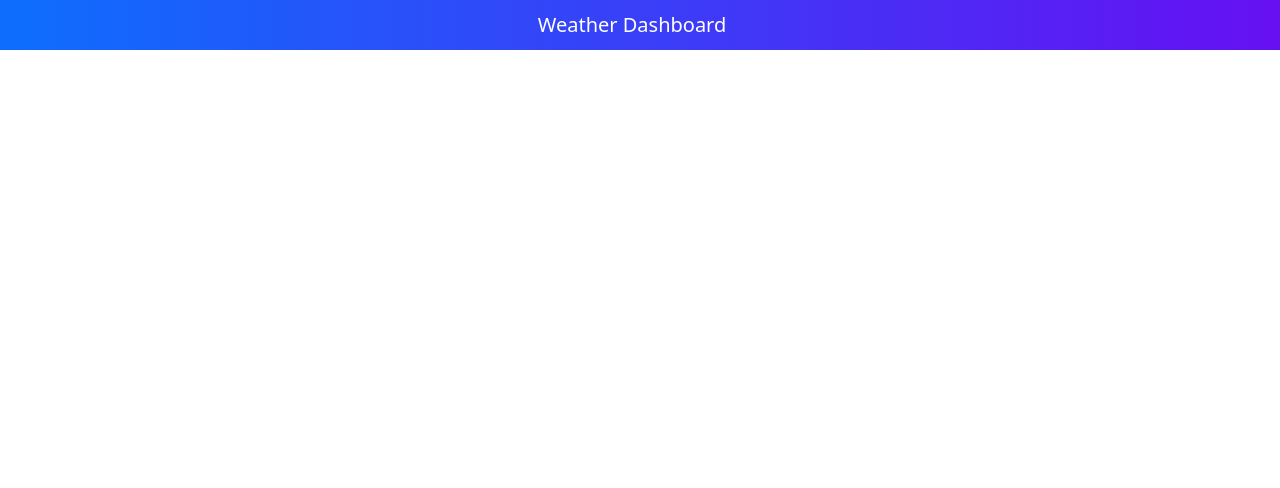
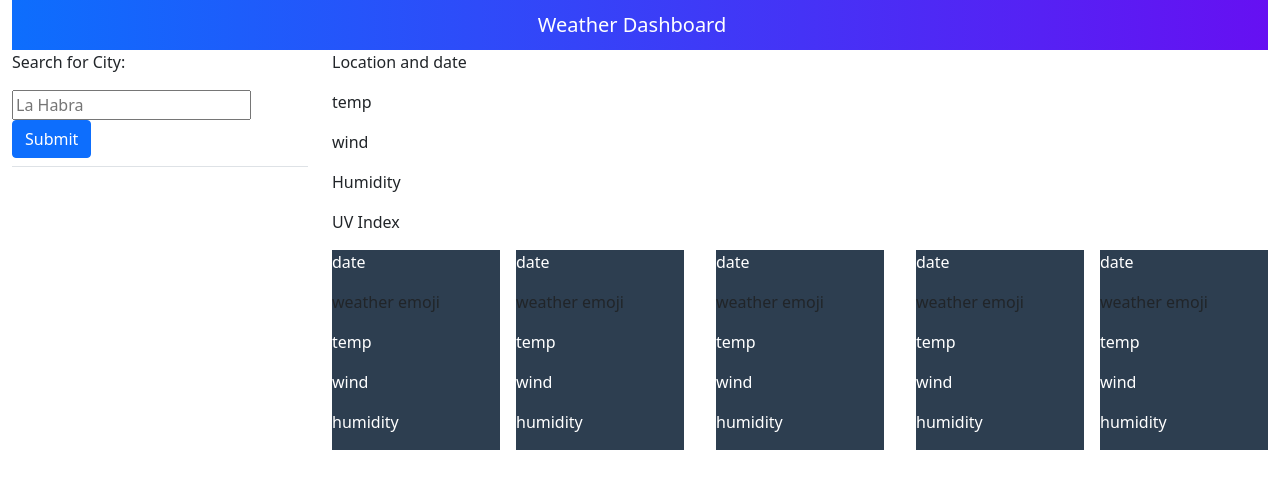
Before and after one commit to Revivedaniel/weatherDashboard, a plain HTML site: page index.html in a window 1280 px wide. Drawn offline with nearby package versions, Linux system fonts and the light colour scheme.

Commit message:
Created the current weather and 5-day forecast sections and styled them enough to manipulate

```diff
--- a/assets/css/style.css
+++ b/assets/css/style.css
@@ -1,3 +1,16 @@
 .custom-bg-1 {
     background: linear-gradient(90deg, rgba(13,110,253,1) 0%, rgba(102,16,242,1) 100%);;
 }
+
+.custom-bg-2 {
+    background-color: #2d3e50;
+}
+
+.custom-width-1 {
+    width: 250px;
+}
+
+/*forecast card style*/
+.forecastDate, .forecastTemp, .forecastWind, .forecastHumidity {
+    color: white;
+}
--- a/index.html
+++ b/index.html
@@ -8,15 +8,88 @@
     <link href="https://cdn.jsdelivr.net/npm/bootstrap@5.0.2/dist/css/bootstrap.min.css" rel="stylesheet" integrity="sha384-EVSTQN3/azprG1Anm3QDgpJLIm9Nao0Yz1ztcQTwFspd3yD65VohhpuuCOmLASjC" crossorigin="anonymous">
     <link rel="stylesheet" href="./assets/css/style.css">
 </head>
-<body>
-    <header class="">
+<body class="container-fluid">
+    <!--Header with title-->
+    <header>
         <nav class="navbar custom-bg-1 navbar-dark">
             <div class="container-fluid d-flex justify-content-center">
-              <span class="navbar-brand mb-0 h1">Weather Dashboard</span>
+              <h1 class="navbar-brand mb-0 h1">Weather Dashboard</h1>
             </div>
           </nav>
     </header>
 
+    <main class="row">
+        <!--Search area and results-->
+        <aside class="col-3 d-flex flex-column">
+            <!--Search area-->
+            <section class="mb-2">
+                <p>Search for City:</p>
+                <input type="text" name="search" placeholder="La Habra">
+                <input class="btn btn-primary" type="submit" value="Submit">
+            </section>
+            <!--Results, Dynamically generated-->
+            <ul class="border-top">
+
+            </ul>
+        </aside>
+
+        <section class="col-9">
+            <!--Current Weather-->
+            <section>
+                <p>Location and date</p>
+                <p>temp</p>
+                <p>wind</p>
+                <p>Humidity</p>
+                <p>UV Index</p>
+            </section>
+            <!---5-day forecast-->
+            <section class="d-flex flex-row justify-content-start w-100 " id="forecast">
+                <!--Day 1 weather card-->
+                <article class="custom-width-1 custom-bg-2 mr-3">
+                    <p class="forecastDate">date</p>
+                    <p class="forecastEmoji">weather emoji</p>
+                    <p class="forecastTemp">temp</p>
+                    <p class="forecastWind">wind</p>
+                    <p class="forecastHumidity">humidity</p>
+                </article>
+                <!--Day 2 weather card-->
+                <article class="custom-width-1 custom-bg-2 mx-3">
+                    <p class="forecastDate">date</p>
+                    <p class="forecastEmoji">weather emoji</p>
+                    <p class="forecastTemp">temp</p>
+                    <p class="forecastWind">wind</p>
+                    <p class="forecastHumidity">humidity</p>
+                </article>
+                <!--Day 3 weather card-->
+                <article class="custom-width-1 custom-bg-2 mx-3">
+                    <p class="forecastDate">date</p>
+                    <p class="forecastEmoji">weather emoji</p>
+                    <p class="forecastTemp">temp</p>
+                    <p class="forecastWind">wind</p>
+                    <p class="forecastHumidity">humidity</p>
+                </article>
+                <!--Day 4 weather card-->
+                <article class="custom-width-1 custom-bg-2 mx-3">
+                    <p class="forecastDate">date</p>
+                    <p class="forecastEmoji">weather emoji</p>
+                    <p class="forecastTemp">temp</p>
+                    <p class="forecastWind">wind</p>
+                    <p class="forecastHumidity">humidity</p>
+                </article>
+                <!--Day 5 weather card-->
+                <article class="custom-width-1 custom-bg-2 ml-3">
+                    <p class="forecastDate">date</p>
+                    <p class="forecastEmoji">weather emoji</p>
+                    <p class="forecastTemp">temp</p>
+                    <p class="forecastWind">wind</p>
+                    <p class="forecastHumidity">humidity</p>
+                </article>
+
+            </section>
+        </section>
+
+    </main>
+
     <script src="https://cdn.jsdelivr.net/npm/bootstrap@5.0.2/dist/js/bootstrap.bundle.min.js" integrity="sha384-MrcW6ZMFYlzcLA8Nl+NtUVF0sA7MsXsP1UyJoMp4YLEuNSfAP+JcXn/tWtIaxVXM" crossorigin="anonymous"></script>
 </body>
 </html>
```
Also changed, not shown: assets/weatherDashboardWireframe.png (added).
